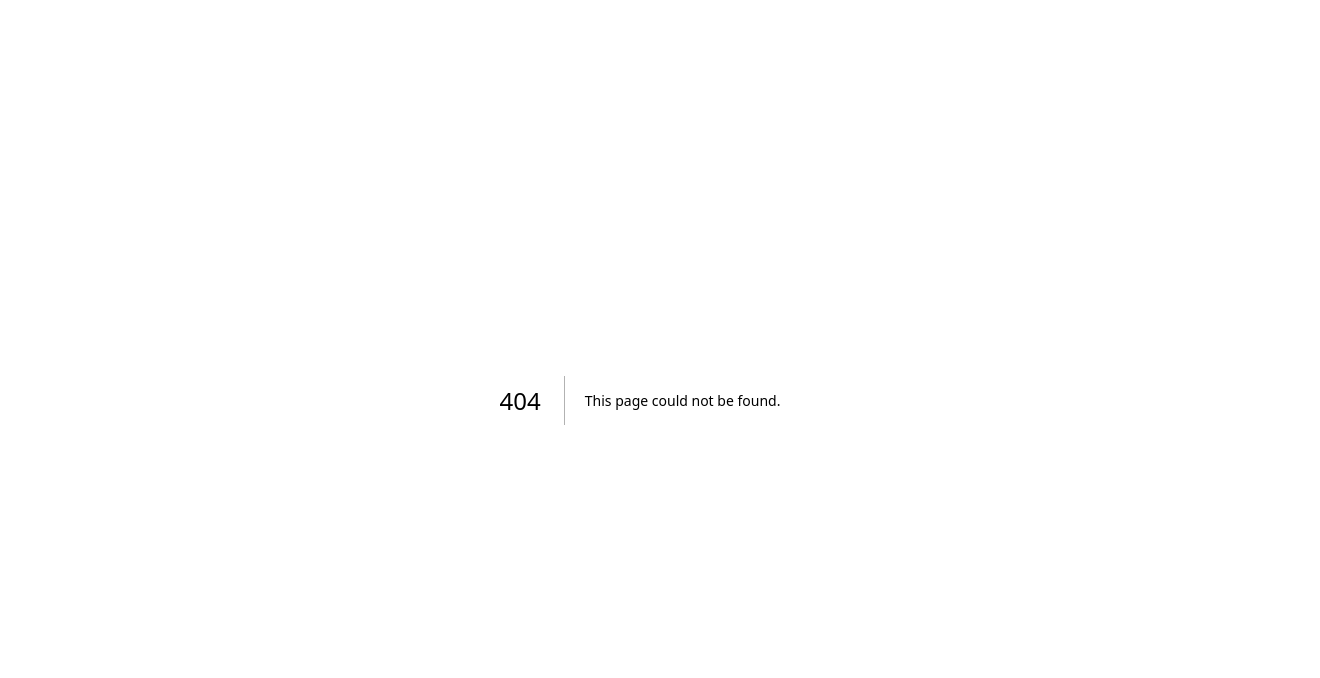
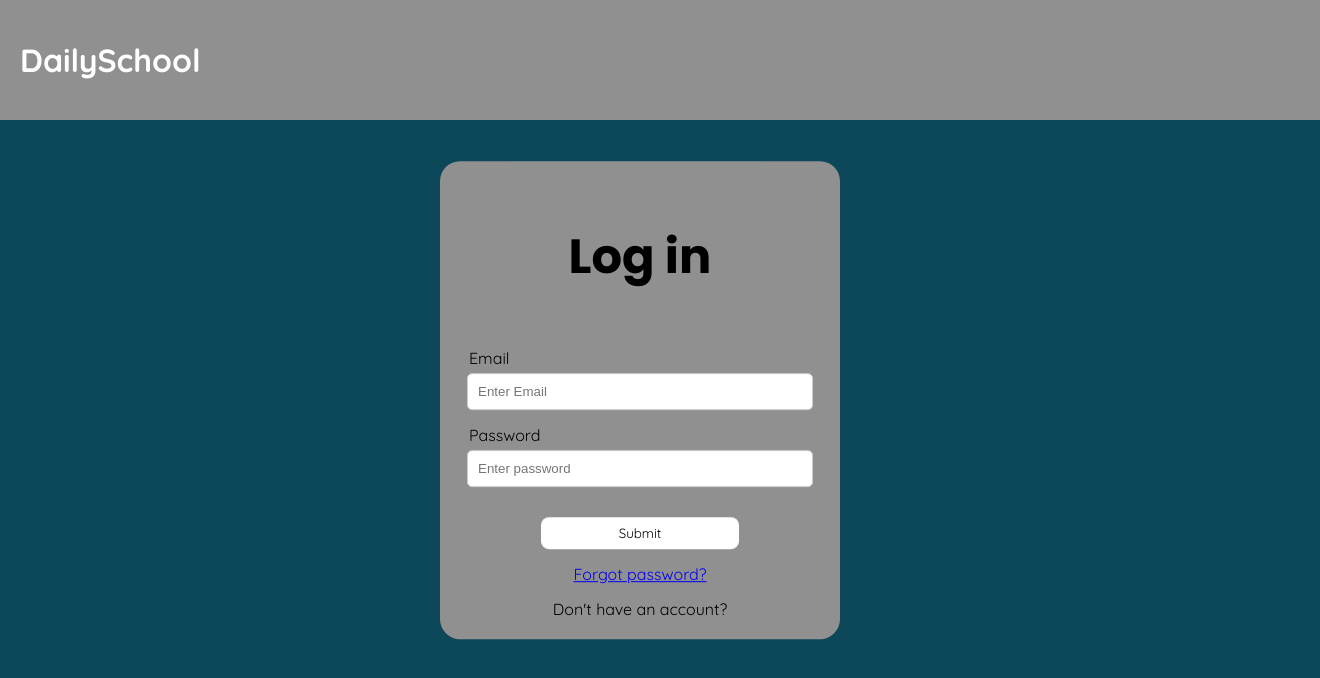
Before and after one commit to MonkyMars/DailySchool, a Next.js app: page /login in a window 1280 px wide. Before the commit this address had no page. Shown: the top 678 px of the page, 1320 px wide, since content can reach past the window. Built offline with nearby package versions, Linux system fonts and the light colour scheme.

Commit message:
created new pages and refined others

```diff
--- /dev/null
+++ b/pages/login.jsx
@@ -0,0 +1,113 @@
+import React, { useEffect, useState } from "react";
+import Nav from '/components/Nav';
+import styles from '/styles/Login.module.css';
+
+export default function Login() {
+    const [formType, setFormType] = useState('login');
+    const [error, setError] = useState('');
+    const schools = [
+        'Christelijk Lyceum Delft',
+        'GSR Rijswijk'
+    ];
+
+    const [formData, setFormData] = useState({
+        id: '',
+        email: '',
+        password: '',
+        school: ''
+    });
+
+    const handleInputChange = (e) => {
+        const { name, value } = e.target;
+        setFormData({ ...formData, [name]: value });
+    };
+
+    const submitSignUp = async(e) => {
+        e.preventDefault();
+        try{
+            const response = await fetch('/api/addUser', {
+                method: 'POST',
+                headers: {
+                    'Content-Type': 'application/json',
+                },
+                body: JSON.stringify(formData),
+            })
+            if(response.ok) {
+                window.location.href = '/overview';
+            } else {
+                setError('Invalid credentials')
+            }
+        } catch(err){
+            console.error(err);
+        }
+    }
+
+    const submitLogin = async(e) => {
+        e.preventDefault();
+        try{
+            const response = await fetch('/api/loginUser', {
+                method: 'POST',
+                headers: {
+                    'Content-type': 'application/json'
+                },
+                body: JSON.stringify(formData)
+            });
+            if(response.ok) {
+                window.location.href = '/overview';
+            } else {
+                setError('Invalid credentials')
+            }
+        } catch(err){
+            console.error(err);
+        }
+    }
+    return (
+        <>
+            <Nav />
+            <form className={styles.LoginForm} onSubmit={formData && formType === 'login' ? submitLogin : submitSignUp}>
+                <h2>{formType === 'login' ? 'Log in' : 'Sign up'}</h2>
+                <div>
+                    <label htmlFor="email">Email</label>
+                    <input
+                        type="email"
+                        id="email"
+                        name="email"
+                        placeholder="Enter Email"
+                        value={formData.email}
+                        onChange={handleInputChange}
+                    />
+                    <label htmlFor="password">Password</label>
+                    <input
+                        type="password"
+                        id="password"
+                        name="password"
+                        placeholder="Enter password"
+                        value={formData.password}
+                        onChange={handleInputChange}
+                    />
+                    {formType === 'signup' && <>
+                    <label htmlFor="school">{'School'}</label>
+                    <input
+                        type="text"
+                        id="school"
+                        name="school"
+                        placeholder="Enter school"
+                        list="schools"
+                        value={formData.school}
+                        onChange={handleInputChange}
+                    />
+                    <datalist id="schools">
+                        {schools.map((school, index) => (
+                            <option value={school} key={index} />
+                        ))}
+                    </datalist>
+                </>}
+                </div>
+                <button type="submit">Submit</button>
+                {formType === 'login' && <a href="/forgotpassword">Forgot password?</a>}
+                <a onClick={() => setFormType(formType === 'login' ? 'signup' : 'login')}>{formType === 'login' ? "Don't have an account?" : 'Already have an account?'}</a>
+                {error}
+            </form>
+        </>
+    );
+}
```
Also changed, not shown: pages/overview.jsx (added, +42 -0 lines), pages/school/notes.jsx (+21 -0 lines).
